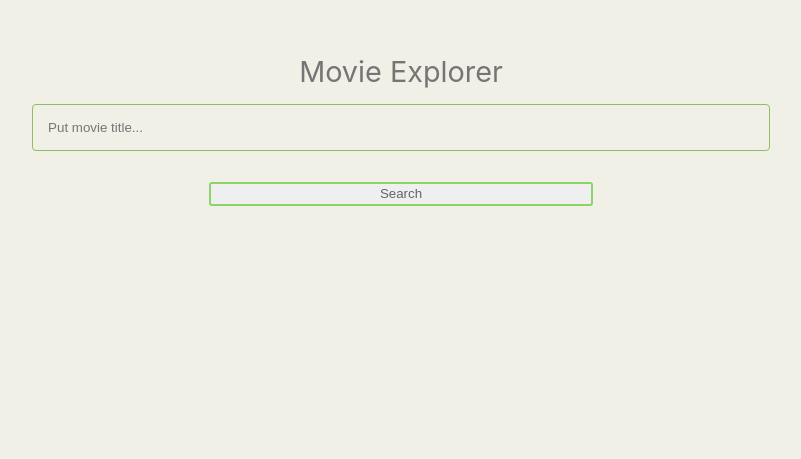
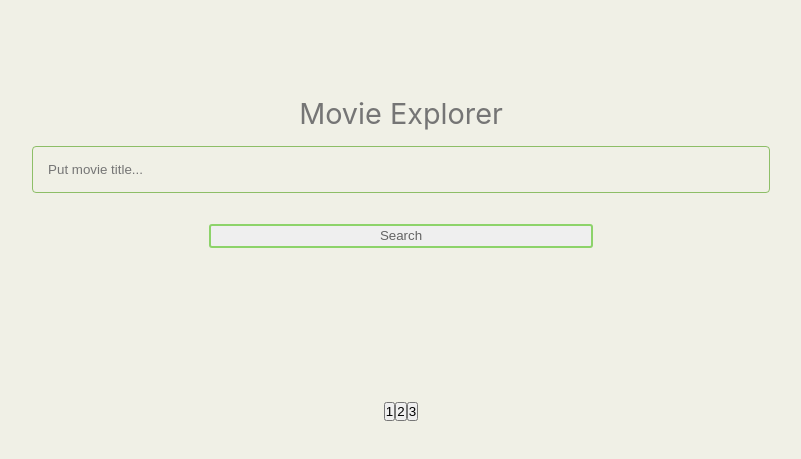
Before and after one commit to takatejr/Movie-Explorer, a React (Create React App) app: page / in a window 1280 px wide. Shown: the part 109-568 px from the top of the page, without its empty margins (239-1040 px from the left). Built offline with nearby package versions, Linux system fonts and the light colour scheme.

Commit message:
fix search by title when pagi, replace f paginate by handleSearchMovie

```diff
--- a/src/components/modules/MovieExplorer/MovieExplorerItem.tsx
+++ b/src/components/modules/MovieExplorer/MovieExplorerItem.tsx
@@ -30,9 +30,9 @@ const StyledYear = styled.p`
 `;
 
 export const MovieExplorerItem = memo<MovieExplorerItemProps>(
-  ({ title, img, year }) => {
+  ({ title, img, year}) => {
     return (
-      <StyledMovie key={title}>
+      <StyledMovie>
         <img src={img} alt={title} />
         <StyledInfo>
           <StyledTitle>{title}</StyledTitle>
--- /dev/null
+++ b/src/components/modules/MovieExplorer/MovieExplorerList.tsx
@@ -0,0 +1,80 @@
+import React, { memo, MouseEventHandler } from "react";
+import styled from "styled-components";
+import { Movie } from "../../../pages/MovieExplorer";
+import { MovieExplorerItem } from "./MovieExplorerItem";
+import usePagination from "../../../hooks/usePagination";
+
+type MovieExplorerListProps = {
+  readonly movies: Movie[];
+  readonly paginate: MouseEventHandler<HTMLButtonElement>;
+  readonly isLoading: boolean;
+  readonly toggle: () => void;
+};
+
+const StyledMovies = styled.div`
+  width: 100%;
+  display: flex;
+  flex-direction: row;
+  flex-wrap: wrap;
+  justify-content: center;
+`;
+
+const StyledPagination = styled.div`
+  display: flex;
+  flex-direction: row;
+  flex-wrap: wrap;
+  justify-content: center;
+`;
+
+export const MovieExplorerList = memo<MovieExplorerListProps>(
+  ({ movies, paginate, isLoading, toggle }) => {
+    const { currentPage, prevPage, nextPage } = usePagination(2, 15);
+
+    return (
+      <div>
+        {isLoading && movies.length === 0 ? (
+          <p>Data is fetching</p>
+        ) : movies.length === 1 ? null : (
+          <StyledMovies>
+            {movies.map(({ Title, Poster, Year, imdbID }) => (
+              <MovieExplorerItem
+                title={Title}
+                img={Poster}
+                year={Year}
+                key={imdbID + Title}
+              />
+            ))}
+          </StyledMovies>
+        )}
+        <StyledPagination>
+          <button
+            onClick={(e) => {
+              paginate(e);
+              toggle();
+            }}
+          >
+            {prevPage}
+          </button>
+          <button
+            onClick={(e) => {
+              paginate(e);
+              toggle();
+            }}
+          >
+            {currentPage}
+          </button>
+          <button
+            onClick={(e) => {
+              paginate(e);
+              toggle();
+            }}
+          >
+            {nextPage}
+          </button>
+        </StyledPagination>
+      </div>
+    );
+  },
+);
+
+MovieExplorerList.displayName = "MovieExplorerList";
--- /dev/null
+++ b/src/hooks/usePagination.tsx
@@ -0,0 +1,34 @@
+import { MouseEventHandler, useState } from "react";
+
+type UsePaginationProps = {
+  readonly currentPageNumber: number;
+  readonly paginationPagesNumber: number;
+  readonly paginate: MouseEventHandler<HTMLButtonElement>;
+};
+
+export const usePagination = (
+  currentPageNumber: number,
+  paginationPagesNumber: number,
+  // paginate: MouseEventHandler<HTMLButtonElement>,
+) => {
+  const [currentPage, setCurrentPage] = useState(() => currentPageNumber);
+  const [paginationPages] = useState(() => {
+    const pageNumbers = [];
+
+    for (let i = 1; i <= paginationPagesNumber; i++) {
+      pageNumbers.push({ page: i });
+    }
+
+    return pageNumbers;
+  });
+
+  const prevPage = currentPage - 1;
+  const nextPage = currentPage + 1;
+  const lastPage = paginationPages.length + 1;
+  const firstPage = currentPage === 1 ? null : 1;
+
+  console.log({ currentPage, prevPage, nextPage })
+  return { currentPage, prevPage, nextPage, firstPage, lastPage };
+};
+
+export default usePagination;
--- /dev/null
+++ b/src/hooks/useToggle.tsx
@@ -0,0 +1,10 @@
+import { useCallback, useState } from 'react';
+
+const useToggle = (boolean: boolean) => {
+    const [isLoading, setState] = useState(boolean)
+    const toggle = useCallback(() => setState(state => !state), [])
+
+    return { isLoading, toggle }
+}
+
+export default useToggle
--- a/src/pages/MovieExplorer.tsx
+++ b/src/pages/MovieExplorer.tsx
@@ -1,14 +1,9 @@
-import React, {
-  FormEventHandler,
-  MouseEventHandler,
-  useCallback,
-  useState,
-} from "react";
-import { MovieExplorerPagination } from "../components/modules/MovieExplorer/MovieExplorerPagination";
+import React, { FormEventHandler, useCallback, useState } from "react";
 import { MovieExplorerButton } from "../components/modules/MovieExplorer/MovieExplorerButton";
 import { MovieExplorerInput } from "../components/modules/MovieExplorer/MovieExplorerInput";
-import { MovieExplorerItem } from "../components/modules/MovieExplorer/MovieExplorerItem";
-import { fetchMovies } from '../utils/FetchData';
+import { MovieExplorerList } from "../components/modules/MovieExplorer/MovieExplorerList";
+import { fetchMovies } from "../utils/FetchData";
+import useToggle from "../hooks/useToggle";
 import styled from "styled-components";
 
 export type Movie = {
@@ -17,26 +12,6 @@ export type Movie = {
   readonly Type: string;
   readonly Year: string;
   readonly imdbID: string;
-  readonly Actors?: string;
-  readonly Awards?: string;
-  readonly BoxOffice?: string;
-  readonly Country?: string;
-  readonly DVD?: string;
-  readonly Director?: string;
-  readonly Genre?: string;
-  readonly Language?: string;
-  readonly Metascore?: string;
-  readonly Plot?: string;
-  readonly Production?: string;
-  readonly Rated?: string;
-  readonly Ratings?: [];
-  readonly Released?: string;
-  readonly Response?: string;
-  readonly Runtime?: string;
-  readonly Website?: string;
-  readonly Writer?: string;
-  readonly imdbRating?: string;
-  readonly imdbVotes?: string;
 };
 
 const StyledForm = styled.form`
@@ -54,34 +29,10 @@ const StyledSection = styled.section`
   justify-content: space-around;
 `;
 
-const StyledMovies = styled.div`
-  width: 100%;
-  display: flex;
-  flex-direction: row;
-  flex-wrap: wrap;
-  justify-content: center;
-`;
-
-const StyledPagination = styled.div`
-  display: flex;
-  flex-direction: row;
-  flex-wrap: wrap;
-  justify-content: center;
-`;
-
 export const MovieExplorer = () => {
-  const [title, setTitle] = useState<string>("");
-  const [currentPage, setPage] = useState<number>(1);
-  const [pages] = useState(() => {
-    const pageNumbers = [];
-
-    for (let i = 1; i <= 100; i++) {
-      pageNumbers.push({ page: i });
-    }
-
-    return pageNumbers;
-  });
-
+  const { isLoading, toggle } = useToggle(false);
+  const [currentTitle, setCurrentTitle] = useState<string>("");
+  const [paginationTitle, setPaginationTitle] = useState("");
   const [Movies, setCollectionMovies] = useState<Movie[]>(() => [
     {
       Poster: "",
@@ -93,35 +44,43 @@ export const MovieExplorer = () => {
   ]);
 
   const getMovies = useCallback(
-    async () => {
-     return await fetchMovies(title, currentPage)
-           .then((Movies: Movie[]) => {
-             if (Movies === undefined) return;
-             setCollectionMovies(Movies)
-           })}, [currentPage, title]);
-
-  const paginate = useCallback<MouseEventHandler<HTMLButtonElement | HTMLFormElement>>((event) => {
-    const page = Number.parseInt(event.currentTarget.value, 10);
-    setPage(() => page);
-    getMovies();
-  }, [getMovies]);
+    async (title, page) => {
+      return await fetchMovies(title, page).then((Movies: Movie[]) => {
+        if (Movies === undefined) return;
+        setCollectionMovies(Movies);
+      });
+    },
+    [],
+  );
 
   const handleSearchMovie = useCallback<FormEventHandler<HTMLButtonElement | HTMLFormElement>>((event) => {
       event.preventDefault();
-      getMovies();
-    }, [getMovies]);
+      const page = Number.parseInt(event.currentTarget.innerHTML, 10);
 
-  const handleChangeTitle = useCallback<FormEventHandler<HTMLInputElement>>(
-    (event) => {
-      const currentTitle = event.currentTarget.value;
-      setTitle(() => currentTitle);
-    }, []);
+      if (isNaN(page)) {
+        setPaginationTitle(currentTitle);
+      }
+
+      const whichPage = isNaN(page) ? 1 : page;
+      const whichTitle = isNaN(page) ? currentTitle : paginationTitle;
+
+      getMovies(whichTitle, whichPage);
+    },
+    [currentTitle, getMovies, paginationTitle],
+  );
+
+  const handleChangeTitle = useCallback<FormEventHandler<HTMLInputElement>>((event) => {
+      const title = event.currentTarget.value;
+      setCurrentTitle(() => title);
+    },
+    [],
+  );
 
   return (
     <StyledSection aria-label="MovieExplorer">
       <StyledForm onSubmit={handleSearchMovie}>
         <MovieExplorerInput
-          title={title}
+          title={currentTitle}
           handleChange={handleChangeTitle}
           text="Put movie title..."
         />
@@ -131,27 +90,12 @@ export const MovieExplorer = () => {
           ariaLabel="Search"
         />
       </StyledForm>
-      <StyledMovies>
-        {Movies.length !== 1 &&
-          Movies.map(({ Title, Poster, Year, imdbID }) => (
-            <MovieExplorerItem
-              title={Title}
-              img={Poster}
-              year={Year}
-              key={imdbID + Title}
-            />
-          ))}
-      </StyledMovies>
-      <StyledPagination>
-        {Movies.length !== 1 &&
-          pages.map(({ page }) => (
-            <MovieExplorerPagination
-              page={page}
-              paginate={paginate}
-              key={page + "mep"}
-            />
-          ))}
-      </StyledPagination>
+      <MovieExplorerList
+        movies={Movies}
+        paginate={handleSearchMovie}
+        isLoading={isLoading}
+        toggle={toggle}
+      />
     </StyledSection>
   );
 };
--- a/src/utils/FetchData.tsx
+++ b/src/utils/FetchData.tsx
@@ -1,6 +1,7 @@
 import { API_KEY, API_URL } from "./const";
 
 export const fetchMovies = (title: string, currentPage: number) => {
+  console.log('seg')
   return fetch(`${API_URL}?apikey=${API_KEY}&s=${title}&page=${currentPage}`, {
     method: "GET",
     mode: "cors",
```
Also changed, not shown: 1 other file (tests, documents, lock files or other folders).
